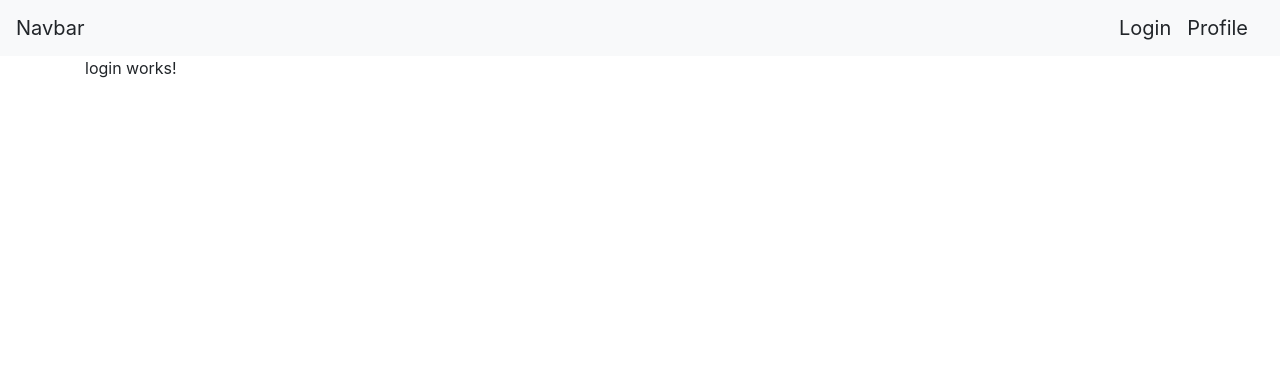
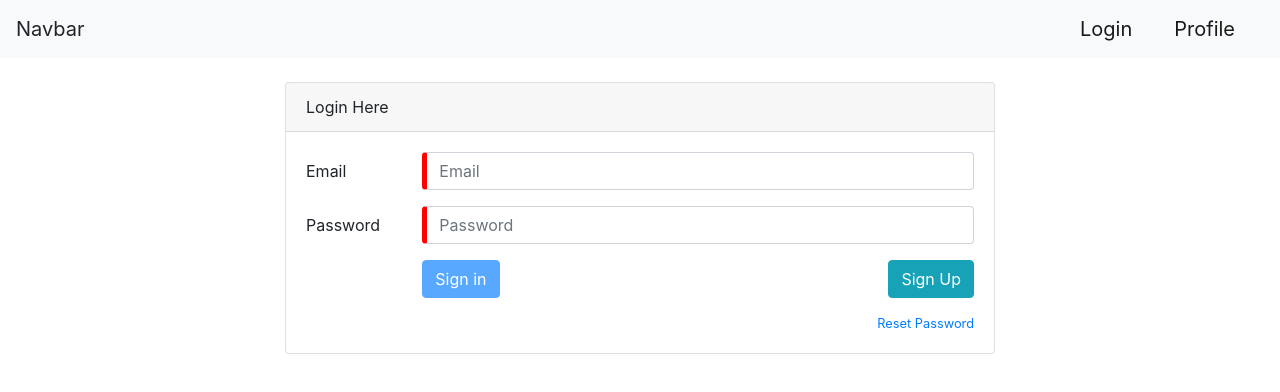
Before and after one commit to vpino/auth-larangular, an Angular app in the folder front/: page /login in a window 1280 px wide. Shown: the top 392 px of the page. Built offline with nearby package versions, Linux system fonts and the light colour scheme.

Commit message:
feat(front): Add logic to send a user to login

```diff
--- a/front/src/app/components/login/login.component.html
+++ b/front/src/app/components/login/login.component.html
@@ -1,3 +1,52 @@
-<p>
-  login works!
-</p>
+<div class="mt-4 col-8 offset-2">
+  <div class="card">
+    <div class="card-header">Login Here</div>
+    <div class="card-body">
+      <form #loginForm=ngForm (ngSubmit)="onSubmit()">
+
+        <div class="form-group row">
+          <label for="inputEmail3" class="col-sm-2 col-form-label">Email</label>
+          <div class="col-sm-10">
+            <input type="email"
+              name="email"
+              class="form-control"
+              id="inputEmail3"
+              placeholder="Email"
+              [(ngModel)]="form.email"
+              required>
+          </div>
+        </div>
+
+        <div class="form-group row">
+          <label for="inputPassword3" class="col-sm-2 col-form-label">Password</label>
+          <div class="col-sm-10">
+            <input type="password"
+              name="password"
+              class="form-control"
+              id="inputPassword3"
+              placeholder="Password"
+              [(ngModel)]="form.password"
+              required>
+          </div>
+        </div>
+
+        <div class="form-group row">
+          <div class="col-sm-10 offset-2">
+
+            <button type="submit"
+              class="btn btn-primary"
+              [disabled]="!loginForm.valid">
+              Sign in
+            </button>
+
+            <a routerLink="/signup" class="btn btn-info float-right">Sign Up</a>
+
+          </div>
+        </div>
+        <small class=float-right>
+          <a routerLink="/request-password-reset">Reset Password</a>
+        </small>
+      </form>
+    </div>
+  </div>
+</div>
--- a/front/src/app/components/login/login.component.ts
+++ b/front/src/app/components/login/login.component.ts
@@ -1,4 +1,6 @@
 import { Component, OnInit } from '@angular/core';
+import { HttpClient } from '@angular/common/http';
+
 
 @Component({
   selector: 'app-login',
@@ -7,9 +9,21 @@
 })
 export class LoginComponent implements OnInit {
 
-  constructor() { }
+  public form = {
+    email: null,
+    password: null
+  }
+
+  constructor(private http: HttpClient) { }
 
   ngOnInit() {
   }
 
+  onSubmit(){
+    return this.http.post('http://localhost:8000/api/auth/login', this.form).subscribe(
+      response => console.log(response),
+      error => console.log(error)
+    );
+  }
+
 }
--- a/front/src/app/components/navbar/navbar.component.html
+++ b/front/src/app/components/navbar/navbar.component.html
@@ -1,7 +1,7 @@
 <nav class="navbar navbar-light bg-light justify-content-between">
   <a class="navbar-brand">Navbar</a>
   <div>
-	  <a class="navbar-brand" routeLink="login">Login</a>
-	  <a class="navbar-brand" routeLink="profile">Profile</a>
+      <a class="navbar-brand btn" routerLink="login">Login</a>
+      <a class="navbar-brand btn" routerLink="profile">Profile</a>
   </div>
 </nav>
--- a/front/src/styles.css
+++ b/front/src/styles.css
@@ -1,2 +1,10 @@
 /* You can add global styles to this file, and also import other style files */
 @import '~bootstrap/dist/css/bootstrap.css';
+
+.ng-invalid:not(form){
+	border-left: 5px solid red;
+}
+
+.ng-valid:not(form){
+	border-left: 5px solid green;
+}
```
Also changed, not shown: front/src/app/app.module.ts (+5 -2 lines).
